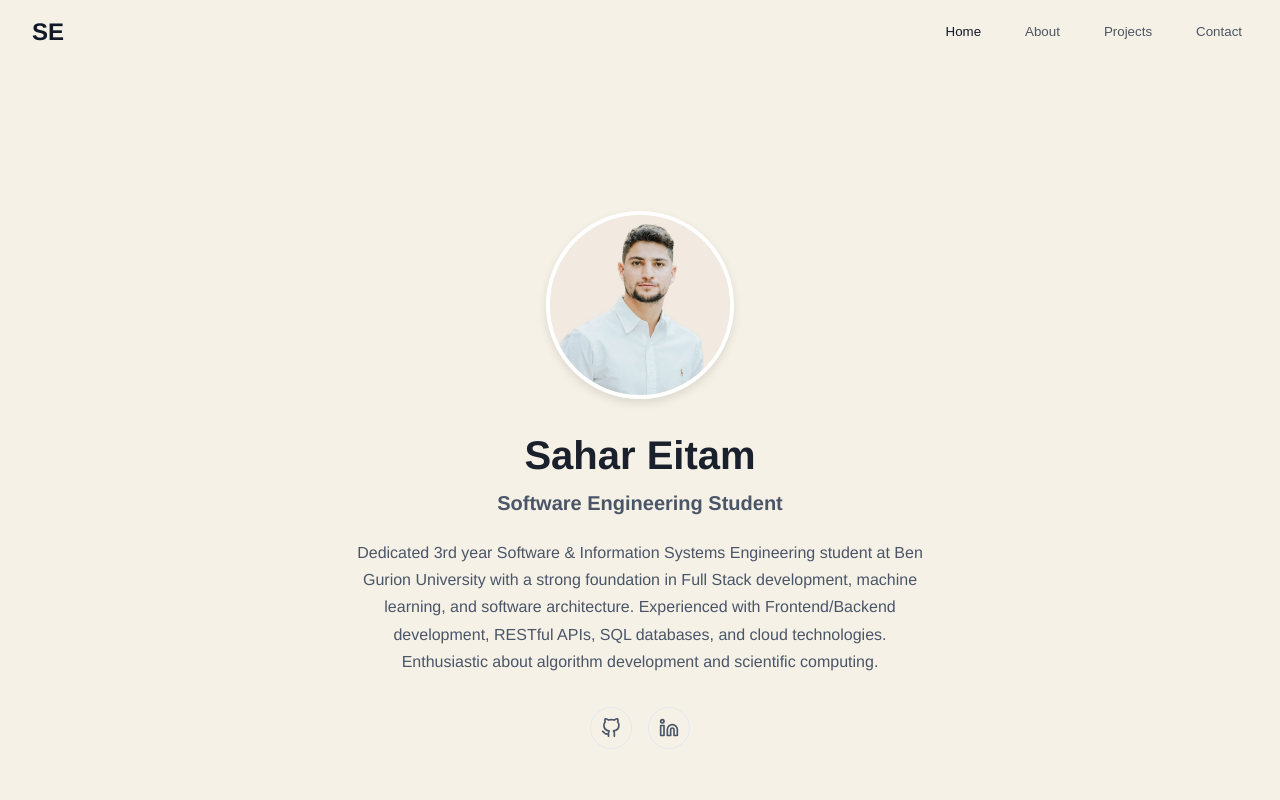
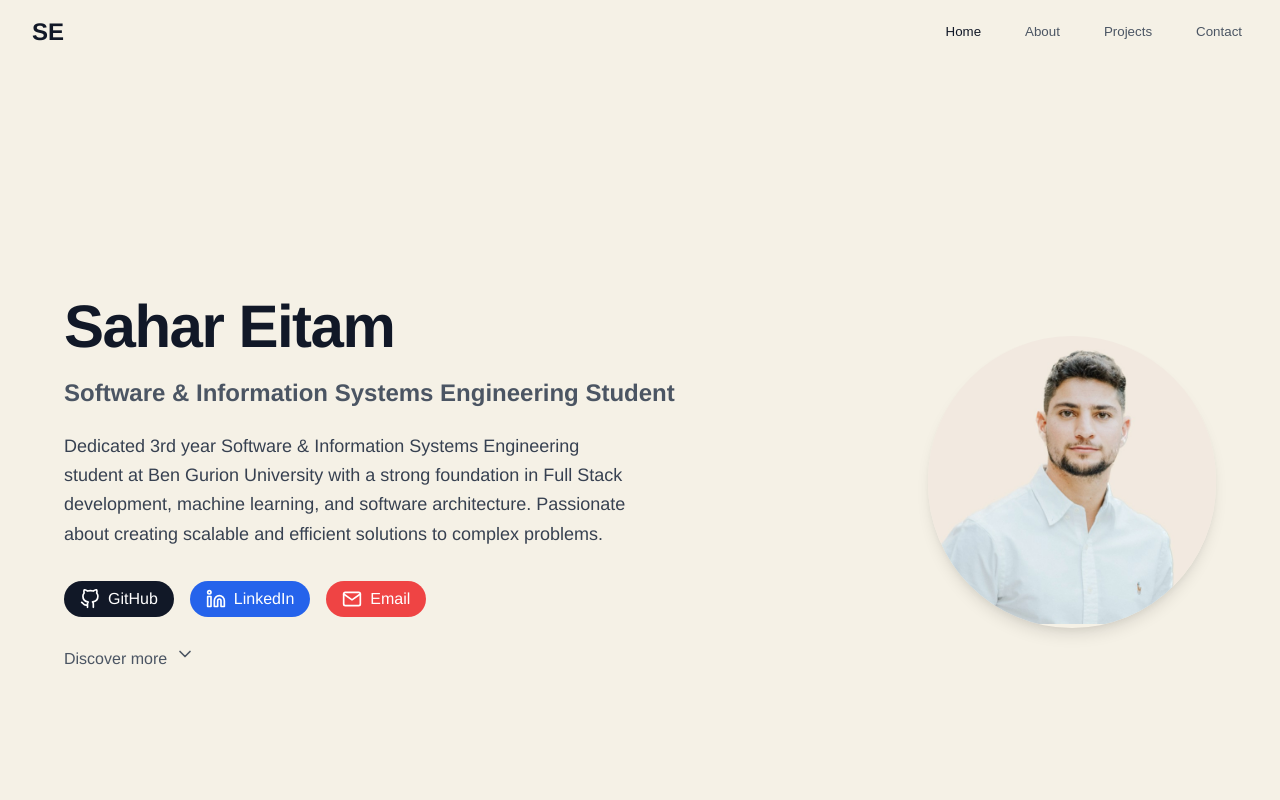
Before and after one commit to sahareitam/Personal-website, a Vue app: page / in a window 1280 px wide. Shown: the top 800 px of the page. Built offline with nearby package versions, Linux system fonts and the light colour scheme.

Commit message:
update homeSection design

```diff
--- a/src/assets/components/HomeSection.vue
+++ b/src/assets/components/HomeSection.vue
@@ -1,43 +1,78 @@
 <template>
-  <section id="home" class="section">
-    <div class="container">
-      <div class="profile-image">
-        <img
-          :src="profileImage"
-          alt="Sahar Eitam"
-        />
-      </div>
-      <h1>Sahar Eitam</h1>
-      <h2>Software Engineering Student</h2>
-      <p class="intro">
+  <section id="home" class="min-h-screen flex items-center justify-center relative px-4 py-20">
+    <div class="container max-w-6xl mx-auto">
+      <div class="flex flex-col md:flex-row items-center justify-between gap-12">
+        <div class="md:w-2/3 text-center md:text-left">
+          <h1 class="text-5xl md:text-6xl font-bold text-gray-900 mb-4 tracking-tight">
+            Sahar Eitam
+          </h1>
+          <h2 class="text-xl md:text-2xl text-gray-600 mb-6">
+            Software & Information Systems Engineering Student
+          </h2>
+
+          <p class="text-lg text-gray-700 mb-8 leading-relaxed max-w-xl">
             Dedicated 3rd year Software & Information Systems Engineering student at Ben Gurion University
             with a strong foundation in Full Stack development, machine learning, and software architecture.
-        Experienced with Frontend/Backend development, RESTful APIs, SQL databases, and cloud technologies.
-        Enthusiastic about algorithm development and scientific computing.
+            Passionate about creating scalable and efficient solutions to complex problems.
           </p>
-      <div class="social-links">
+
+          <div class="flex flex-wrap justify-center md:justify-start gap-4 mb-8">
             <a
               href="https://github.com/sahareitam"
               target="_blank"
               rel="noopener noreferrer"
-          class="social-btn"
+              class="flex items-center gap-2 px-4 py-2 bg-gray-900 text-white rounded-full hover:bg-gray-800 transition-colors"
             >
-          <svg xmlns="http://www.w3.org/2000/svg" width="20" height="20" viewBox="0 0 24 24" fill="none" stroke="currentColor" stroke-width="2" stroke-linecap="round" stroke-linejoin="round">
+              <svg xmlns="http://www.w3.org/2000/svg" width="20" height="20" viewBox="0 0 24 24" fill="none" stroke="currentColor" stroke-width="2" stroke-linecap="round" stroke-linejoin="round" class="w-5 h-5">
                 <path d="M9 19c-5 1.5-5-2.5-7-3m14 6v-3.87a3.37 3.37 0 0 0-.94-2.61c3.14-.35 6.44-1.54 6.44-7A5.44 5.44 0 0 0 20 4.77 5.07 5.07 0 0 0 19.91 1S18.73.65 16 2.48a13.38 13.38 0 0 0-7 0C6.27.65 5.09 1 5.09 1A5.07 5.07 0 0 0 5 4.77a5.44 5.44 0 0 0-1.5 3.78c0 5.42 3.3 6.61 6.44 7A3.37 3.37 0 0 0 9 18.13V22"></path>
               </svg>
+              <span>GitHub</span>
             </a>
             <a
-          href="https://linkedin.com/in/sahar-eitam-73b732228"
+              href="https://linkedin.com/in/sahar-eitam"
               target="_blank"
               rel="noopener noreferrer"
-          class="social-btn"
+              class="flex items-center gap-2 px-4 py-2 bg-blue-600 text-white rounded-full hover:bg-blue-700 transition-colors"
             >
-          <svg xmlns="http://www.w3.org/2000/svg" width="20" height="20" viewBox="0 0 24 24" fill="none" stroke="currentColor" stroke-width="2" stroke-linecap="round" stroke-linejoin="round">
+              <svg xmlns="http://www.w3.org/2000/svg" width="20" height="20" viewBox="0 0 24 24" fill="none" stroke="currentColor" stroke-width="2" stroke-linecap="round" stroke-linejoin="round" class="w-5 h-5">
                 <path d="M16 8a6 6 0 0 1 6 6v7h-4v-7a2 2 0 0 0-2-2 2 2 0 0 0-2 2v7h-4v-7a6 6 0 0 1 6-6z"></path>
                 <rect x="2" y="9" width="4" height="12"></rect>
                 <circle cx="4" cy="4" r="2"></circle>
               </svg>
+              <span>LinkedIn</span>
             </a>
+            <a
+              href="mailto:sahar283@gmail.com"
+              class="flex items-center gap-2 px-4 py-2 bg-red-500 text-white rounded-full hover:bg-red-600 transition-colors"
+            >
+              <svg xmlns="http://www.w3.org/2000/svg" width="20" height="20" viewBox="0 0 24 24" fill="none" stroke="currentColor" stroke-width="2" stroke-linecap="round" stroke-linejoin="round" class="w-5 h-5">
+                <path d="M4 4h16c1.1 0 2 .9 2 2v12c0 1.1-.9 2-2 2H4c-1.1 0-2-.9-2-2V6c0-1.1.9-2 2-2z"></path>
+                <polyline points="22,6 12,13 2,6"></polyline>
+              </svg>
+              <span>Email</span>
+            </a>
+          </div>
+
+          <div
+            class="hidden md:flex items-center cursor-pointer text-gray-600 hover:text-gray-900 transition-colors"
+            @click="scrollToProjects"
+          >
+            <span class="mr-2">Discover more</span>
+            <svg xmlns="http://www.w3.org/2000/svg" width="20" height="20" viewBox="0 0 24 24" fill="none" stroke="currentColor" stroke-width="2" stroke-linecap="round" stroke-linejoin="round" class="w-5 h-5 animate-bounce">
+              <polyline points="6 9 12 15 18 9"></polyline>
+            </svg>
+          </div>
+        </div>
+
+        <div class="w-48 h-48 md:w-72 md:h-72">
+          <div class="w-full h-full rounded-full overflow-hidden border-4 border-white shadow-lg">
+            <img
+              :src="profileImage"
+              alt="Sahar Eitam"
+              class="w-full h-full object-cover"
+            />
+          </div>
+        </div>
       </div>
     </div>
   </section>
@@ -52,83 +87,11 @@ export default {
     return {
       profileImage
     };
+  },
+  methods: {
+    scrollToProjects() {
+      document.getElementById('projects').scrollIntoView({ behavior: 'smooth' });
+    }
   }
 }
 </script>
-
-<style scoped>
-.section {
-  min-height: 100vh;
-  display: flex;
-  align-items: center;
-  justify-content: center;
-  padding: 5rem 1rem;
-}
-
-.container {
-  max-width: 800px;
-  margin: 0 auto;
-  text-align: center;
-}
-
-.profile-image {
-  width: 180px;
-  height: 180px;
-  margin: 0 auto 2rem;
-  border-radius: 50%;
-  overflow: hidden;
-  border: 4px solid #fff;
-  box-shadow: 0 4px 10px rgba(0, 0, 0, 0.1);
-}
-
-.profile-image img {
-  width: 100%;
-  height: 100%;
-  object-fit: cover;
-}
-
-h1 {
-  font-size: 2.5rem;
-  font-weight: bold;
-  color: #1a202c;
-  margin-bottom: 0.75rem;
-}
-
-h2 {
-  font-size: 1.25rem;
-  color: #4a5568;
-  margin-bottom: 1.5rem;
-}
-
-.intro {
-  color: #4a5568;
-  margin-bottom: 2rem;
-  line-height: 1.7;
-  max-width: 36rem;
-  margin-left: auto;
-  margin-right: auto;
-}
-
-.social-links {
-  display: flex;
-  justify-content: center;
-  gap: 1rem;
-}
-
-.social-btn {
-  width: 2.5rem;
-  height: 2.5rem;
-  display: flex;
-  align-items: center;
-  justify-content: center;
-  border-radius: 50%;
-  border: 1px solid #e2e8f0;
-  color: #4a5568;
-  transition: all 0.3s ease;
-}
-
-.social-btn:hover {
-  color: #1a202c;
-  border-color: #1a202c;
-}
-</style>
--- a/src/styles.css
+++ b/src/styles.css
@@ -57,6 +57,7 @@ a {
 .mb-10 { margin-bottom: 2.5rem; }
 .mb-12 { margin-bottom: 3rem; }
 .ml-2 { margin-left: 0.5rem; }
+.mr-2 { margin-right: 0.5rem; }
 .mt-auto { margin-top: auto; }
 .mx-auto { margin-left: auto; margin-right: auto; }
 
@@ -66,6 +67,7 @@ a {
 .gap-4 { gap: 1rem; }
 .gap-6 { gap: 1.5rem; }
 .gap-8 { gap: 2rem; }
+.gap-12 { gap: 3rem; }
 
 .space-y-1 > * + * { margin-top: 0.25rem; }
 .space-y-2 > * + * { margin-top: 0.5rem; }
@@ -99,6 +101,7 @@ a {
 .text-lg { font-size: 1.125rem; }
 .text-sm { font-size: 0.875rem; }
 .text-xs { font-size: 0.75rem; }
+.text-5xl { font-size: 3rem; }
 
 .font-bold { font-weight: 700; }
 .font-semibold { font-weight: 600; }
@@ -118,9 +121,14 @@ a {
 .bg-white { background-color: #ffffff; }
 .bg-gray-50 { background-color: #f9fafb; }
 .bg-gray-800 { background-color: #1f2937; }
+.bg-gray-900 { background-color: #111827; }
 .bg-amber-100 { background-color: #fef3c7; }
 .bg-green-100 { background-color: #d1fae5; }
 .bg-red-100 { background-color: #fee2e2; }
+.bg-red-500 { background-color: #ef4444; }
+.bg-red-600 { background-color: #dc2626; }
+.bg-blue-600 { background-color: #2563eb; }
+.bg-blue-700 { background-color: #1d4ed8; }
 .bg-transparent { background-color: transparent; }
 .bg-light-beige { background-color: #f0ebe0; }
 
@@ -136,6 +144,7 @@ a {
 
 .shadow-sm { box-shadow: 0 1px 2px 0 rgba(0, 0, 0, 0.05); }
 .shadow-md { box-shadow: 0 4px 6px -1px rgba(0, 0, 0, 0.1), 0 2px 4px -1px rgba(0, 0, 0, 0.06); }
+.shadow-lg { box-shadow: 0 10px 15px -3px rgba(0, 0, 0, 0.1), 0 4px 6px -2px rgba(0, 0, 0, 0.05); }
 
 .flex { display: flex; }
 .grid { display: grid; }
@@ -161,6 +170,7 @@ a {
 .object-cover { object-fit: cover; }
 
 .capitalize { text-transform: capitalize; }
+.tracking-tight { letter-spacing: -0.025em; }
 
 .transition-all { transition-property: all; }
 .transition-colors { transition-property: color, background-color, border-color; }
@@ -168,17 +178,40 @@ a {
 .duration-300 { transition-duration: 300ms; }
 
 .hover\:bg-gray-700:hover { background-color: #374151; }
+.hover\:bg-gray-800:hover { background-color: #1f2937; }
+.hover\:bg-blue-700:hover { background-color: #1d4ed8; }
+.hover\:bg-red-600:hover { background-color: #dc2626; }
 .hover\:text-gray-900:hover { color: #111827; }
 .hover\:shadow-md:hover { box-shadow: 0 4px 6px -1px rgba(0, 0, 0, 0.1), 0 2px 4px -1px rgba(0, 0, 0, 0.06); }
 .hover\:border-gray-900:hover { border-color: #111827; }
 
 .leading-relaxed { line-height: 1.625; }
 
+.cursor-pointer { cursor: pointer; }
+
+/* Animation classes */
+.animate-bounce {
+  animation: bounce 1s infinite;
+}
+
+@keyframes bounce {
+  0%, 100% {
+    transform: translateY(-25%);
+    animation-timing-function: cubic-bezier(0.8, 0, 1, 1);
+  }
+  50% {
+    transform: translateY(0);
+    animation-timing-function: cubic-bezier(0, 0, 0.2, 1);
+  }
+}
+
 /* קלאסים חסרים שהוספנו */
 .max-w-2xl { max-width: 42rem; }
 .max-w-3xl { max-width: 48rem; }
 .max-w-5xl { max-width: 64rem; }
+.max-w-6xl { max-width: 72rem; }
 .max-w-7xl { max-width: 80rem; }
+.max-w-xl { max-width: 36rem; }
 
 .justify-between { justify-content: space-between; }
 
@@ -196,6 +229,12 @@ a {
   .md\:col-span-3 { grid-column: span 3 / span 3; }
   .md\:text-6xl { font-size: 3.75rem; }
   .md\:text-2xl { font-size: 1.5rem; }
+  .md\:text-left { text-align: left; }
+  .md\:justify-start { justify-content: flex-start; }
+  .md\:w-2\/3 { width: 66.666667%; }
+  .md\:w-72 { width: 18rem; }
+  .md\:h-72 { height: 18rem; }
+  .md\:flex-row { flex-direction: row; }
 }
 
 @media (min-width: 1024px) {
```
Also changed, not shown: 7 other files (tests, documents, lock files or other folders). Lines whose indentation alone changed are shown as unchanged.
